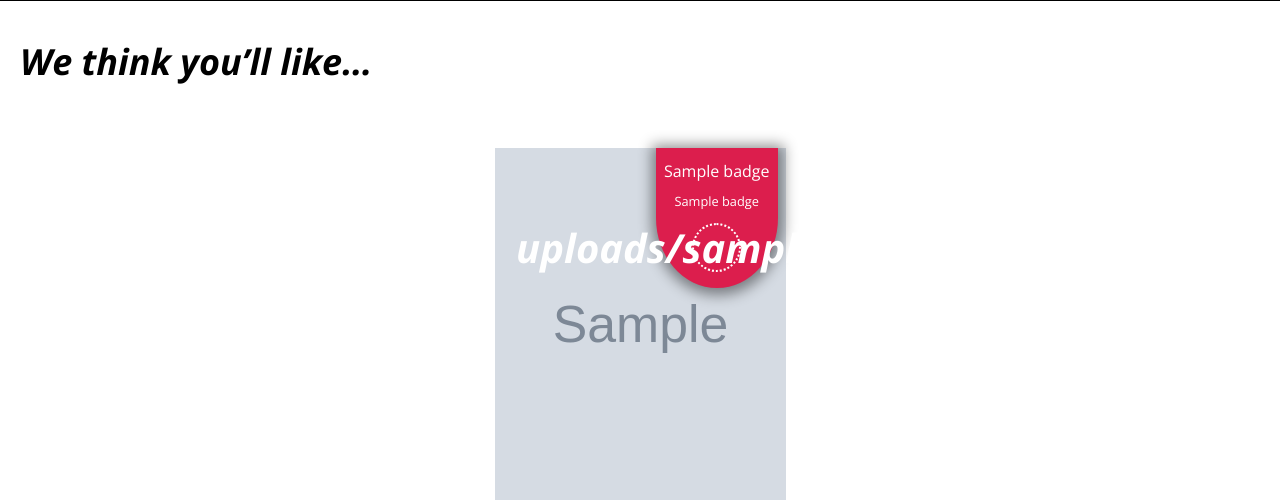
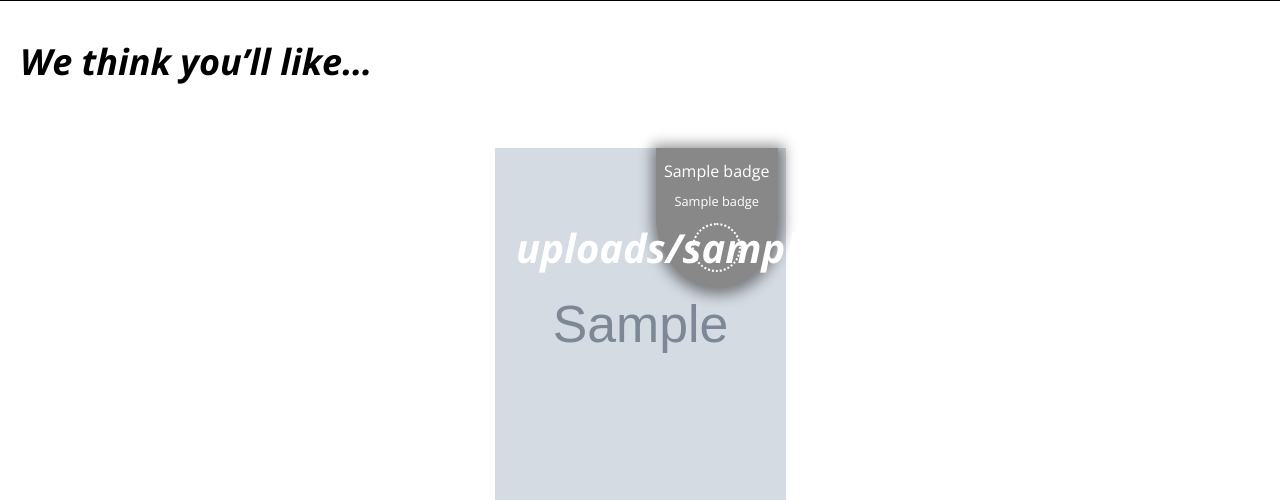
Before and after one commit to DynamicYield/api-tutorial-petshop, a Node server app: template after/views/homepage.pug in a window 1280 px wide. Shown: the part 1482-1982 px from the top of the page. Run offline with Node 20, Linux system fonts and the light colour scheme; the template is opened without the code that fills it: most values are stand-ins (such as "Sample title", 1, 10 or a date in 2020); grey boxes marked "Sample" are stand-in pictures; some web fonts are replaced.

Commit message:
fix inline style vars

```diff
--- a/after/views/homepage.pug
+++ b/after/views/homepage.pug
@@ -22,7 +22,7 @@ block content
           p.ps-prodcut-listing-item__description= product.description
           p.ps-prodcut-listing-item__price $!{product.price.toFixed(2)}
           if product.badge
-            div.product-badge(style="background-color:product.badge.color;right:product.badge.right")
+            div.product-badge(style="background-color:"+ product.badge.color + ";right:"+ product.badge.right +";")
               label#first-title= product.badge.title
               label#second-title=  product.badge.subtitle
               i.fa.fa-image
```
